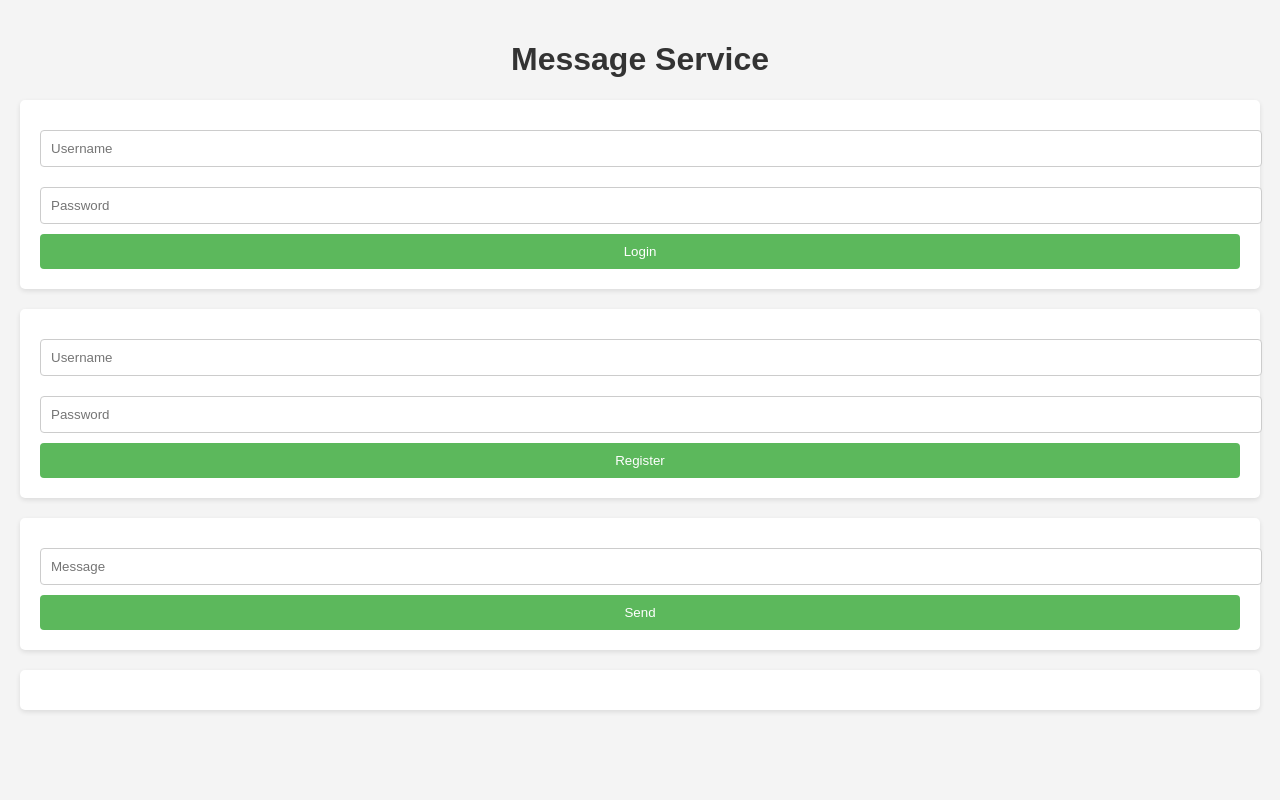
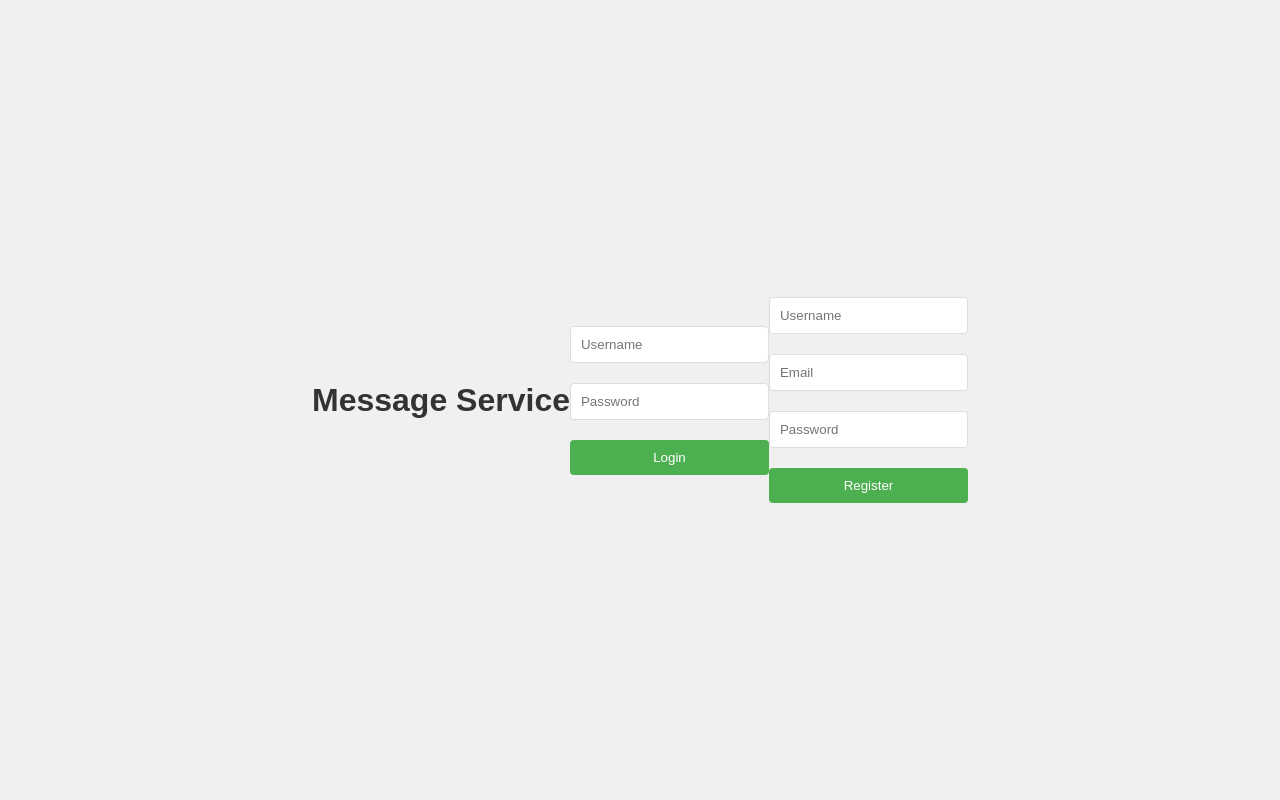
Before and after one commit to Hankiii890/QuickTalk-, a Python web app: template src/templates/index.html in a window 1280 px wide. Run offline with Jinja, Linux system fonts and the light colour scheme; the template is opened without the code that fills it, so the values that code supplies are empty.

Commit message:
create index.html and style.css

```diff
--- a/src/static/styles.css
+++ b/src/static/styles.css
@@ -1,56 +1,45 @@
 body {
     font-family: Arial, sans-serif;
-    background-color: #f4f4f4;
+    display: flex;
+    justify-content: center;
+    align-items: center;
+    height: 100vh;
     margin: 0;
+    background-color: #f0f0f0;
+}
+.container {
+    background-color: white;
     padding: 20px;
+    border-radius: 5px;
+    box-shadow: 0 0 10px rgba(0,0,0,0.1);
 }
-
 h1 {
     text-align: center;
     color: #333;
 }
-
 form {
-    background-color: #fff;
-    padding: 20px;
-    border-radius: 5px;
-    box-shadow: 0 2px 5px rgba(0, 0, 0, 0.1);
-    margin-bottom: 20px;
+    display: flex;
+    flex-direction: column;
 }
-
-input[type="text"],
-input[type="password"] {
-    width: 100%;
+input {
+    margin: 10px 0;
+    padding: 10px;
+    border: 1px solid #ddd;
+    border-radius: 4px;
+}
+button {
+    background-color: #4CAF50;
+    color: white;
+    border: none;
     padding: 10px;
     margin: 10px 0;
-    border: 1px solid #ccc;
-    border-radius: 4px;
-}
-
-button {
-    background-color: #5cb85c;
-    color: white;
-    padding: 10px;
-    border: none;
     border-radius: 4px;
     cursor: pointer;
-    width: 100%;
 }
-
 button:hover {
-    background-color: #4cae4c;
+    background-color: #45a049;
 }
-
-#messages {
-    background-color: #fff;
-    padding: 20px;
-    border-radius: 5px;
-    box-shadow: 0 2px 5px rgba(0, 0, 0, 0.1);
-    max-height: 300px;
-    overflow-y: auto;
+.error {
+    color: red;
+    text-align: center;
 }
-
-.message {
-    border-bottom: 1px solid #eee;
-    padding: 10px 0;
-}
--- a/src/templates/index.html
+++ b/src/templates/index.html
@@ -5,27 +5,25 @@
     <meta name="viewport"
           content="width=device-width, user-scalable=no, initial-scale=1.0, maximum-scale=1.0, minimum-scale=1.0">
     <meta http-equiv="X-UA-Compatible" content="ie=edge">
-    <title>Messaging Service</title>
-    <link rel="stylesheet" href="styles.css">
+    <title>Message Service</title>
+    <link rel="stylesheet" href="/static/styles.css">
 </head>
 <body>
     <h1>Message Service</h1>
-    <form id="login-form">
-        <input type="text" placeholder="Username" required>
-        <input type="password" placeholder="Password" required>
+    {% if error %}
+        <p class="error">{{error}}</p>
+    {% endif %}
+    <form id="login-form" action="/login" method="post">
+        <input type="text" name="username" placeholder="Username" required>
+        <input type="password" name="password" placeholder="Password" required>
         <button type="submit">Login</button>
     </form>
-    <form id="register-form">
-        <input type="text" placeholder="Username" required>
-        <input type="password" placeholder="Password" required>
+    <form id="register-form" action="/register" method="post">
+        <input type="text" name="username" placeholder="Username" required>
+        <input type="email" name="email" placeholder="Email" required>
+        <input type="password" name="password" placeholder="Password" required>
         <button type="submit">Register</button>
     </form>
-    <form id="message-form">
-        <input type="text" placeholder="Message" required>
-        <button type="submit">Send</button>
-    </form>
     <div id="messages"></div>
-
-    <script src="static/script.js"></script>
 </body>
 </html>
```
